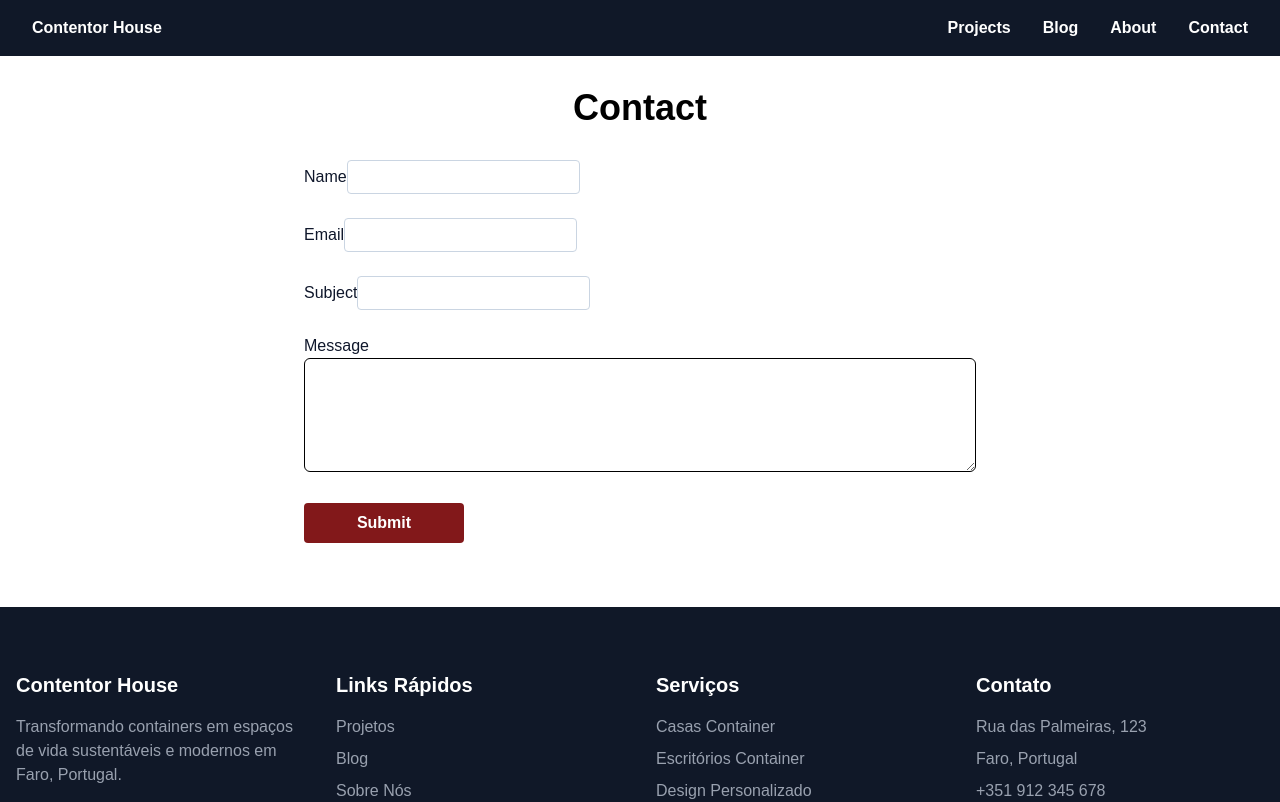
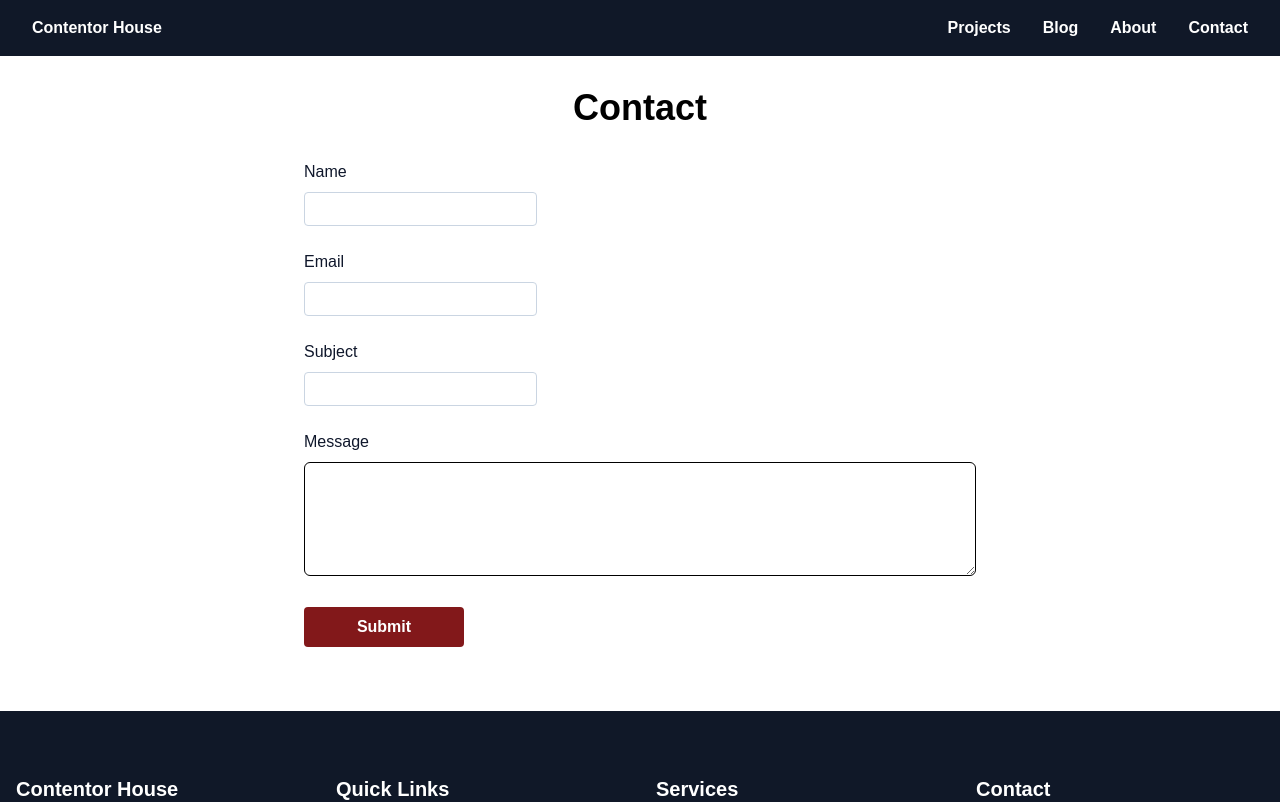
Before and after one commit to fhvicente/contentor-house, a Next.js app: page /contact in a window 1280 px wide. Shown: the top 802 px of the page. Built offline with nearby package versions, Linux system fonts and the light colour scheme.

Commit message:
CSS ajusted;

```diff
--- a/app/components/features-third.tsx
+++ b/app/components/features-third.tsx
@@ -12,8 +12,8 @@ interface MediaItem {
 }
 
 export default async function FeaturesThird() {
-    // ID da imagem que você quer mostrar
-    const imageId = 27; // Substitua pelo ID real da sua imagem
+    // ID of the image you want to show
+    const imageId = 27; // Replace with the real ID of your image
 
     let image: MediaItem | null = null;
 
@@ -53,7 +53,7 @@ export default async function FeaturesThird() {
                             />
                         ) : (
                             <div className="bg-teal-800 w-full h-[300px] flex items-center justify-center">
-                                <p className="text-white">Imagem não encontrada</p>
+                                <p className="text-white">Image not found</p>
                             </div>
                         )}
                     </div>
--- a/app/components/footer.tsx
+++ b/app/components/footer.tsx
@@ -13,7 +13,7 @@ const Footer: React.FC = () => {
                     <div>
                         <h3 className="text-xl font-bold mb-4">Contentor House</h3>
                         <p className="mb-4 text-gray-400">
-                            Transformando containers em espaços de vida sustentáveis e modernos em Faro, Portugal.
+                            Transforming containers into sustainable and modern living spaces in Faro, Portugal.
                         </p>
                         <div className="flex space-x-4 mt-6">
                             <a href="https://facebook.com" target="_blank" rel="noopener noreferrer" className="text-gray-400 hover:text-white transition-colors">
@@ -41,31 +41,31 @@ const Footer: React.FC = () => {
 
                     {/* Quick Links */}
                     <div>
-                        <h3 className="text-xl font-bold mb-4">Links Rápidos</h3>
+                        <h3 className="text-xl font-bold mb-4">Quick Links</h3>
                         <ul className="space-y-2">
-                            <li><Link href="/projects" className="text-gray-400 hover:text-white transition-colors">Projetos</Link></li>
+                            <li><Link href="/projects" className="text-gray-400 hover:text-white transition-colors">Projects</Link></li>
                             <li><Link href="/blog" className="text-gray-400 hover:text-white transition-colors">Blog</Link></li>
-                            <li><Link href="/about" className="text-gray-400 hover:text-white transition-colors">Sobre Nós</Link></li>
-                            <li><Link href="/contact" className="text-gray-400 hover:text-white transition-colors">Contato</Link></li>
+                            <li><Link href="/about" className="text-gray-400 hover:text-white transition-colors">About Us</Link></li>
+                            <li><Link href="/contact" className="text-gray-400 hover:text-white transition-colors">Contact</Link></li>
                         </ul>
                     </div>
 
                     {/* Services */}
                     <div>
-                        <h3 className="text-xl font-bold mb-4">Serviços</h3>
+                        <h3 className="text-xl font-bold mb-4">Services</h3>
                         <ul className="space-y-2">
-                            <li><Link href="/projects" className="text-gray-400 hover:text-white transition-colors">Casas Container</Link></li>
-                            <li><Link href="/projects" className="text-gray-400 hover:text-white transition-colors">Escritórios Container</Link></li>
-                            <li><Link href="/projects" className="text-gray-400 hover:text-white transition-colors">Design Personalizado</Link></li>
-                            <li><Link href="/projects" className="text-gray-400 hover:text-white transition-colors">Consultoria</Link></li>
+                            <li><Link href="/projects" className="text-gray-400 hover:text-white transition-colors">Container Homes</Link></li>
+                            <li><Link href="/projects" className="text-gray-400 hover:text-white transition-colors">Container Offices</Link></li>
+                            <li><Link href="/projects" className="text-gray-400 hover:text-white transition-colors">Custom Design</Link></li>
+                            <li><Link href="/projects" className="text-gray-400 hover:text-white transition-colors">Consulting</Link></li>
                         </ul>
                     </div>
 
                     {/* Contact Info */}
                     <div>
-                        <h3 className="text-xl font-bold mb-4">Contato</h3>
+                        <h3 className="text-xl font-bold mb-4">Contact</h3>
                         <address className="not-italic text-gray-400">
-                            <p className="mb-2">Rua das Palmeiras, 123</p>
+                            <p className="mb-2">123 Palm Street</p>
                             <p className="mb-2">Faro, Portugal</p>
                             <p className="mb-2">
                                 <a href="tel:+351912345678" className="hover:text-white transition-colors">+351 912 345 678</a>
@@ -79,7 +79,7 @@ const Footer: React.FC = () => {
 
                 {/* Bottom Bar with Copyright */}
                 <div className="pt-8 mt-8 border-t border-gray-800 text-center text-gray-500">
-                    <p>&copy; {currentYear} Contentor House. Todos os direitos reservados.</p>
+                    <p>&copy; {currentYear} Contentor House. All rights reserved.</p>
                 </div>
             </div>
         </footer>
--- a/app/components/shelter.tsx
+++ b/app/components/shelter.tsx
@@ -49,7 +49,7 @@ const ShelterList = async () => {
         );
     } catch (error) {
         console.error("Error fetching shelters:", error);
-        return <p className="text-center">Erro ao carregar abrigos. Tente novamente mais tarde.</p>;
+        return <p className="text-center">Error loading shelters. Please try again later.</p>;
     }
 };
 
--- a/app/contact/form.tsx
+++ b/app/contact/form.tsx
@@ -3,164 +3,121 @@
 import React, { useState } from "react"
 import Input from '../components/input';
 import Textarea from '../components/textarea';
-import Fieldset from '../components/fieldset';
 import Button from '../components/button';
 
-const INPUT = 'INPUT';
-const TEXTAREA = 'TEXTAREA';
-
-// Define an interface for the field configuration
-interface FormField {
-    label: string;
-    component: typeof INPUT | typeof TEXTAREA;
-    type: string;
-    name: string;
-    id: string;
-    validation_error?: boolean;
-    validation_message: string;
-}
-
-// Interface for the error object
+// Simple interface for validation errors
 interface ValidationError {
     field: string;
     message: string;
 }
 
-const initialFields: FormField[] = [
-    {
-        label: 'Name',
-        component: INPUT,
-        type: 'text',
-        name: 'your-name',
-        id: 'full_name',
-        validation_error: false,
-        validation_message: '',
-    },
-    {
-        label: 'Email',
-        component: INPUT,
-        type: 'email',
-        name: 'your-email',
-        id: 'email',
-        validation_error: false,
-        validation_message: '',
-    },
-    {
-        label: 'Subject',
-        component: INPUT,
-        type: 'text',
-        name: 'your-subject',
-        id: 'subject',
-        validation_error: false,
-        validation_message: '',
-    },
-    {
-        label: 'Message',
-        component: TEXTAREA,
-        type: 'text',
-        name: 'your-message',
-        id: 'message',
-        validation_error: false,
-        validation_message: '',
-    },
-];
-
 const Form: React.FC = () => {
-    const [fields, setFields] = useState<FormField[]>(initialFields);
     const [isSubmitting, setIsSubmitting] = useState(false);
+    const [formErrors, setFormErrors] = useState<{[key: string]: string}>({});
+    const [formMessage, setFormMessage] = useState('');
 
     const handleSubmit = async (event: React.FormEvent<HTMLFormElement>) => {
         event.preventDefault();
-
-        // Reset validation errors
-        setFields(fields.map(field => ({
-            ...field,
-            validation_error: false,
-            validation_message: '',
-        })));
-
+        setFormErrors({});
+        setFormMessage('');
         setIsSubmitting(true);
 
         try {
             const formData = new FormData(event.target as HTMLFormElement);
-
-            const reqOptions: RequestInit = {
+            const response = await fetch('http://contentorhouse.local/wp-json/contact-form-7/v1/contact-forms/17/feedback', {
                 method: 'POST',
                 body: formData
-            };
+            });
 
-            const req = await fetch('http://contentorhouse.local/wp-json/contact-form-7/v1/contact-forms/17/feedback', reqOptions);
+            const data = await response.json();
 
-            if (!req.ok) {
-                throw new Error('Network response was not ok');
+            if (data.status === 'validation_failed' && data.invalid_fields) {
+                const errors: {[key: string]: string} = {};
+                data.invalid_fields.forEach((field: ValidationError) => {
+                    errors[field.field] = field.message;
+                });
+                setFormErrors(errors);
+            } else {
+                setFormMessage(data.message || 'Thank you for your message!');
+                (event.target as HTMLFormElement).reset();
             }
-
-            const response = await req.json();
-
-            if (!response) {
-                alert('An unexpected error occurred. Try again later.');
-                return;
-            }
-
-            if (response.invalid_fields && response.invalid_fields.length > 0) {
-                setFields(fields.map(field => {
-                    const error = response.invalid_fields.find(
-                        (x: ValidationError) => x.field === field.name
-                    );
-
-                    return {
-                        ...field,
-                        validation_error: !!error,
-                        validation_message: error ? error.message : '',
-                    };
-                }));
-            }
-
-            alert(response.message);
         } catch (error) {
             console.error('Submission error:', error);
-            alert('An error occurred while submitting the form. Please try again.');
+            setFormMessage('An error occurred. Please try again later.');
         } finally {
             setIsSubmitting(false);
         }
     };
 
     return (
-        <form onSubmit={handleSubmit} className="flex flex-col gap-6">
-            {fields.map(field => (
-                <Fieldset key={field.id}>
-                    <label htmlFor={field.id} className="text-slate-900">{field.label}</label>
-                    {field.component === INPUT && (
-                        <Input
-                            type={field.type}
-                            name={field.name}
-                            id={field.id}
-                            required={true}
-                            className=""
-                        />
-                    )}
-                    {field.component === TEXTAREA && (
-                        <Textarea
-                            name={field.name}
-                            id={field.id}
-                        />
-                    )}
-                    {field.validation_error && (
-                        <div className="text-sm text-red-500">
-                            {field.validation_message}
+        <>
+            {formMessage && (
+                <div className="mb-6 p-4 bg-teal-100 text-teal-700 rounded">
+                    {formMessage}
                 </div>
             )}
-                </Fieldset>
-            ))}
+
+            <form onSubmit={handleSubmit} className="flex flex-col gap-6">
+                <div>
+                    <label htmlFor="full_name" className="block mb-2 text-slate-900">Name</label>
+                    <Input
+                        type="text"
+                        name="your-name"
+                        id="full_name"
+                        required={true}
+                    />
+                    {formErrors['your-name'] && (
+                        <p className="text-red-500 mt-1">{formErrors['your-name']}</p>
+                    )}
+                </div>
+
+                <div>
+                    <label htmlFor="email" className="block mb-2 text-slate-900">Email</label>
+                    <Input
+                        type="email"
+                        name="your-email"
+                        id="email"
+                        required={true}
+                    />
+                    {formErrors['your-email'] && (
+                        <p className="text-red-500 mt-1">{formErrors['your-email']}</p>
+                    )}
+                </div>
+
+                <div>
+                    <label htmlFor="subject" className="block mb-2 text-slate-900">Subject</label>
+                    <Input
+                        type="text"
+                        name="your-subject"
+                        id="subject"
+                        required={true}
+                    />
+                    {formErrors['your-subject'] && (
+                        <p className="text-red-500 mt-1">{formErrors['your-subject']}</p>
+                    )}
+                </div>
+
+                <div>
+                    <label htmlFor="message" className="block mb-2 text-slate-900">Message</label>
+                    <Textarea
+                        name="your-message"
+                        id="message"
+                        required={true}
+                    />
+                    {formErrors['your-message'] && (
+                        <p className="text-red-500 mt-1">{formErrors['your-message']}</p>
+                    )}
+                </div>
 
                 <Button
                     type="submit"
                     className="w-40"
                     disabled={isSubmitting}
                 >
-                {isSubmitting ? 'Submitting...' : 'Submit'}
+                    {isSubmitting ? 'Sending...' : 'Submit'}
                 </Button>
             </form>
+        </>
     );
 };
 
--- a/app/globals.css
+++ b/app/globals.css
@@ -36,3 +36,129 @@ body {
 main {
   flex: 1 0 auto;
 }
+
+@import "tailwindcss";
+
+:root {
+  --background: #ffffff;
+  /* --foreground: #171717; */
+}
+
+@theme inline {
+  --color-background: var(--background);
+  --color-foreground: var(--foreground);
+  --font-sans: var(--font-geist-sans);
+  --font-mono: var(--font-geist-mono);
+}
+
+@media (prefers-color-scheme: dark) {
+  :root {
+    /* --background: #0a0a0a; */
+    --foreground: #000000;
+  }
+}
+
+html, body {
+  height: 100%;
+  margin: 0;
+}
+
+body {
+  background: var(--background);
+  color: var(--foreground);
+  font-family: Arial, Helvetica, sans-serif;
+  display: flex;
+  flex-direction: column;
+  min-height: 100vh;
+}
+
+main {
+  flex: 1 0 auto;
+}
+
+/* WordPress Content Styles */
+.wp-content h1, .wp-content h2, .wp-content h3, .wp-content h4, .wp-content h5, .wp-content h6 {
+  margin-top: 1.5rem;
+  margin-bottom: 1rem;
+  font-weight: 600;
+  line-height: 1.25;
+}
+
+.wp-content h1 {
+  font-size: 2rem;
+}
+
+.wp-content h2 {
+  font-size: 1.5rem;
+}
+
+.wp-content h3 {
+  font-size: 1.25rem;
+}
+
+.wp-content p {
+  margin-bottom: 1rem;
+  line-height: 1.7;
+}
+
+.wp-content ul, .wp-content ol {
+  margin-left: 2rem;
+  margin-bottom: 1rem;
+}
+
+.wp-content ul {
+  list-style-type: disc;
+}
+
+.wp-content ol {
+  list-style-type: decimal;
+}
+
+.wp-content li {
+  margin-bottom: 0.5rem;
+}
+
+.wp-content a {
+  color: #0284c7;
+  text-decoration: underline;
+}
+
+.wp-content blockquote {
+  border-left: 4px solid #e5e7eb;
+  padding-left: 1rem;
+  margin-left: 1rem;
+  margin-right: 1rem;
+  font-style: italic;
+}
+
+.wp-content img {
+  max-width: 100%;
+  height: auto;
+  margin: 1rem 0;
+}
+
+.wp-content .aligncenter {
+  display: block;
+  margin-left: auto;
+  margin-right: auto;
+}
+
+.wp-content .alignleft {
+  float: left;
+  margin-right: 1rem;
+}
+
+.wp-content .alignright {
+  float: right;
+  margin-left: 1rem;
+}
+
+.wp-content figure {
+  margin-bottom: 1rem;
+}
+
+.wp-content figcaption {
+  font-size: 0.875rem;
+  color: #6b7280;
+  text-align: center;
+}
--- a/app/projects/[slug]/page.tsx
+++ b/app/projects/[slug]/page.tsx
@@ -66,7 +66,7 @@ const ProjectDetails = async ({ params }: PageProps) => {
         return (
             <>
                 <SimpleHeader />
-                <p className="text-center">Erro ao carregar detalhes do projeto. Tente novamente mais tarde.</p>
+                <p className="text-center">Error loading project details. Please try again later.</p>
             </>
         );
     }
```
Also changed, not shown: app/[slug]/page.tsx (+7 -7 lines), app/blog/[slug]/page.tsx (+4 -4 lines). Lines whose indentation alone changed are shown as unchanged.
